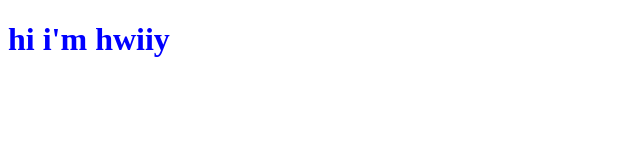
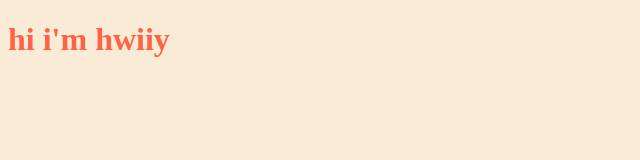
Before and after one commit to hwiiy/javascript-practice, a plain HTML site: page index.html in a window 1280 px wide. Both pictures are taken after a click on the element "hi i'm hwiiy". Shown: the whole page, without its empty margins (0-640 px from the left). Drawn offline with Linux system fonts and the light colour scheme.

Commit message:
CSS, JS seperation
각자의 기능이 섞이지 않도록 구분해주는 것이 더 좋음

```diff
--- a/app.js
+++ b/app.js
@@ -1,15 +1,7 @@
-const hello = document.querySelector(".hello:first-child h1")
+const h1 = document.querySelector(".hello h1");
 
-
-function handleClick () {
-    const CurrentColor = hello.style.color;
-    let Newcolor;
-    if(CurrentColor === "blue") {
-        Newcolor = "tomato";
-    } else {
-        Newcolor = "blue";
-    }
-     hello.style.color = Newcolor ;
+function handleClick() {
+    h1.className = "active";
 }
 
-    hello.onclick = handleClick;
+h1.addEventListener("click",handleClick);
--- a/index.html
+++ b/index.html
@@ -4,6 +4,7 @@
     <meta charset="UTF-8">
     <meta http-equiv="X-UA-Compatible" content="IE=edge">
     <meta name="viewport" content="width=device-width, initial-scale=1.0">
+    <link rel="stylesheet" href="./style.css">
     <title>Document</title>
 </head>
 <body>
--- /dev/null
+++ b/style.css
@@ -0,0 +1,10 @@
+body {
+    background-color: antiquewhite;
+}
+h1 {
+    color: lightskyblue;
+}
+
+.active {
+    color: tomato;
+}
```
